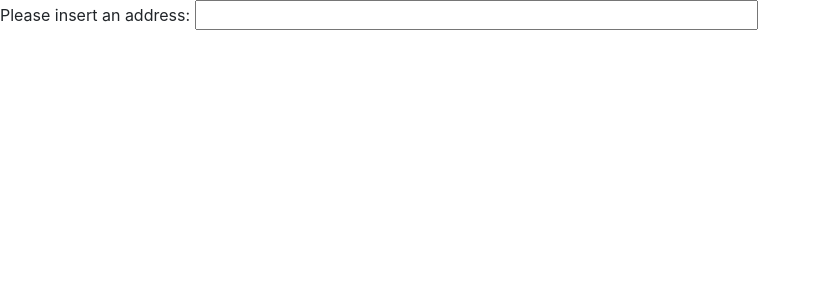
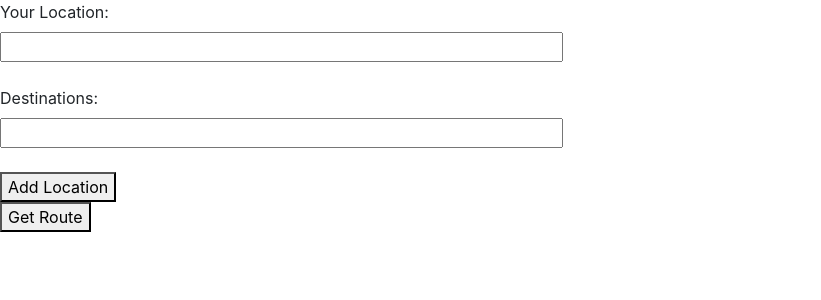
Before and after one commit to yask123/cfi-team24, a Flask app: page /map in a window 1280 px wide. Shown: the top 300 px of the page, without its empty margins (0-821 px from the left). Run offline with Flask 2, Linux system fonts and the light colour scheme; some libraries are stand-ins or nearby versions.

Commit message:
Still working on it

```diff
--- a/templates/map.html
+++ b/templates/map.html
@@ -2,32 +2,62 @@
 <html>
   <head>
     <title>Google Maps JavaScript API v3 Example: Places Autocomplete</title>
-    <link rel="stylesheet" href="/css/bootstrap.min.css">
+    <link rel="stylesheet" href="/static/css/bootstrap.min.css">
     <!-- Optional theme -->
-    <link rel="stylesheet" href="/css/bootstrap-theme.min.css">
+    <link rel="stylesheet" href="/static/css/bootstrap-theme.min.css">
     <script src="https://maps.googleapis.com/maps/api/js?sensor=false&libraries=places"></script>
-    <script src="/js/jquery.js"></script>
-    <script src="/js/bootstrap.min.js"></script>
+    <script src="/static/js/jquery.js"></script>
+    <script src="/static/js/bootstrap.min.js"></script>
   </head>
+  <style>
+  .places {
+    display: block;
+  }
+  </style>
   <body>
-    <label for="searchTextField">Please insert an address:</label>
-    <input id="searchTextField" type="text" size="50">
+    <div id="listofelements">
+      <label for="source">Your Location:</label>
+      <br>
+      <input class="places source" name="source" type="text" size="50">
+      <br>
+      <label for="waypoint1">Destinations:</label>
+      <br>
+      <input class="places waypoint" name="waypoint1" type="text" size="50">
+    </div>
+    <br>
+    <button onclick="addbox()">Add Location</button>
+    <br>
+    <button onclick="send()">Get Route</button>
   </body>
   <script type="text/javascript">
+  var waypoints;
     function initialize() {
-      var input = document.getElementById('searchTextField');
+      var input = document.getElementById('source');
+      var input2 = document.getElementById('waypoint1');
+      waypoints = 1;
       var options = {componentRestrictions: {country: 'in'}};
       new google.maps.places.Autocomplete(input, options);
+      new google.maps.places.Autocomplete(input2, options);
     }
-
     google.maps.event.addDomListener(window, 'load', initialize);
     function addbox() {
       var element = document.createElement("input");
       element.setAttribute("type", "text");
+      element.setAttribute("size", "50");
+      element.setAttribute("class", "places waypoint");
+      element.setAttribute("name", "waypoint"+waypoints);
+      ++waypoints;
       var foo = document.getElementById("listofelements");
       foo.appendChild(element);
+      var options = {componentRestrictions: {country: 'in'}};
+      new google.maps.places.Autocomplete(element, options);
+
     }
-
+    function send() {
+      var source = $('.source').val();
+      var waypoints = $('.waypoint').map( function(){return $(this).val(); }).get();
+      document.location.href = "map?source=" + name + "&age=" + age;
+    }
   </script>
 
 
```
